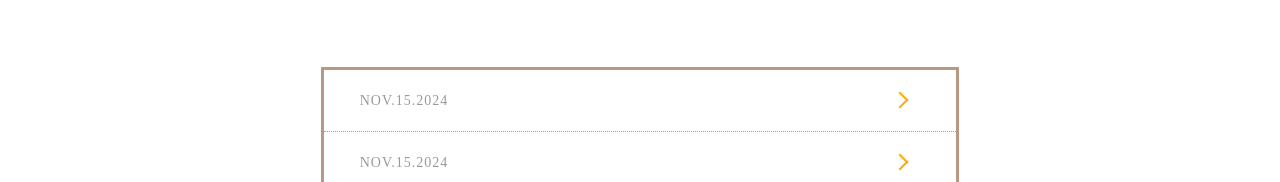
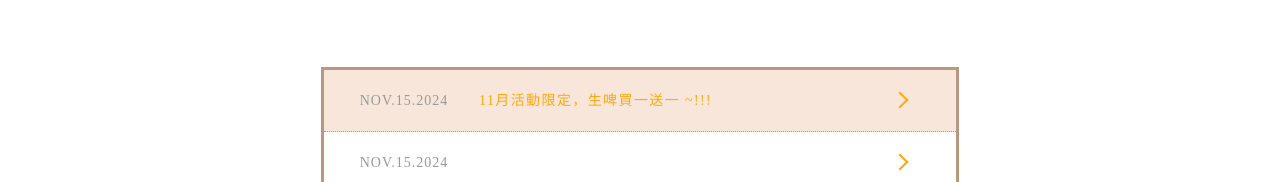
Before and after one commit to JamesChen1118/jia-project, a React (Vite) app: page / in a window 1280 px wide. In both pictures the pointer is over the element 640 px from the left and 2286 px from the top of the page. Shown: the part 2185-2367 px from the top of the page. Built offline with nearby package versions, Linux system fonts and the light colour scheme; the HTML template or start-up script is replaced by a standard one.

Commit message:
feat : Home News hover effect

```diff
--- a/src/pages/Home/index.css
+++ b/src/pages/Home/index.css
@@ -225,6 +225,7 @@
     align-items: center;
     text-align: center;
     border-bottom: 1px dotted #b89881;
+    transition: color 0.5s, background 0.5s;
 }
 
 .newsArea .Txt .top:last-child {
@@ -252,7 +253,13 @@
     display: block;
     height: 1px;
     width: 0;
-    background: #b89881;
+}
+
+.newsArea .Txt .top:hover {
+    background: #e9ba985d;
+    color: rgb(255, 170, 13);
+    /* font-size: 20px;
+    font-weight: bold; */
 }
 
 .newsArea .Txt .dateBox {
```
